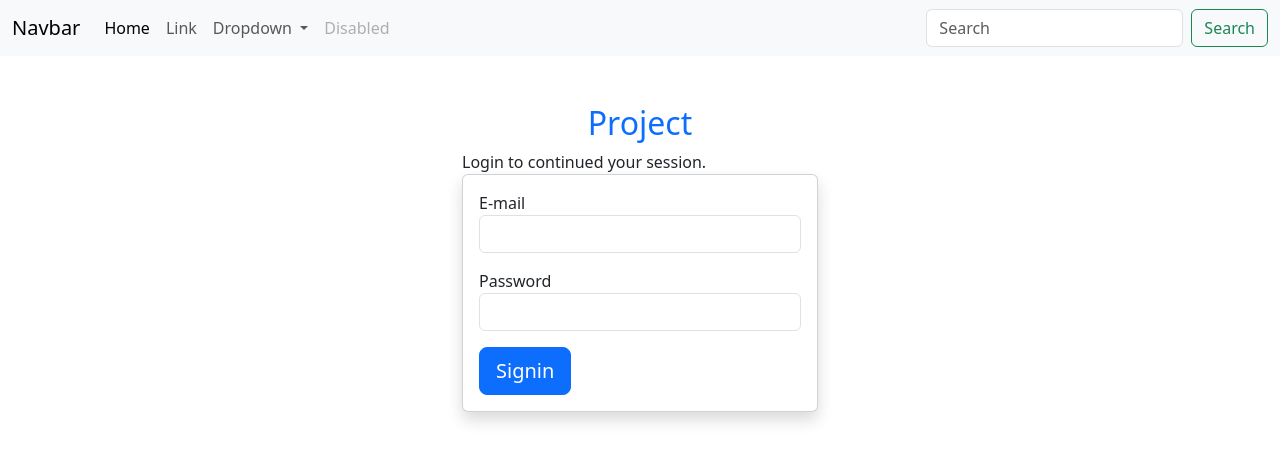
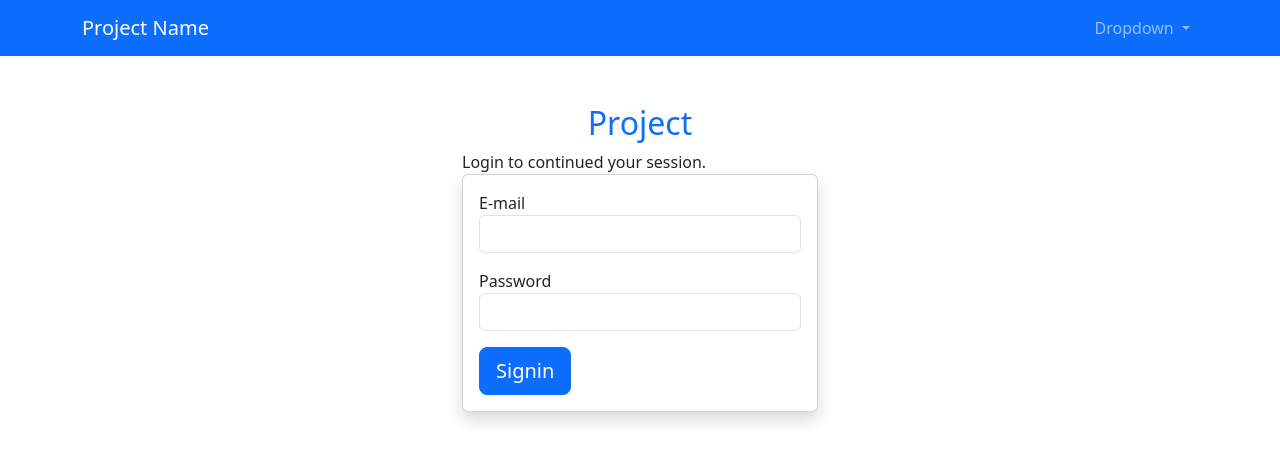
Before and after one commit to khinewin/as_lessone, a PHP site: page / in a window 1280 px wide. Shown: the top 462 px of the page. Run offline with PHP 8.4, Linux system fonts and the light colour scheme.

Commit message:
update dropdown

```diff
--- a/project/navbar.php
+++ b/project/navbar.php
@@ -1,17 +1,12 @@
-<nav class="navbar navbar-expand-lg bg-body-tertiary">
-  <div class="container-fluid">
-    <a class="navbar-brand" href="#">Navbar</a>
+<nav class="navbar navbar-expand-lg bg-primary" data-bs-theme="dark">
+  <div class="container">
+    <a class="navbar-brand" href="#">Project Name</a>
     <button class="navbar-toggler" type="button" data-bs-toggle="collapse" data-bs-target="#navbarSupportedContent" aria-controls="navbarSupportedContent" aria-expanded="false" aria-label="Toggle navigation">
       <span class="navbar-toggler-icon"></span>
     </button>
     <div class="collapse navbar-collapse" id="navbarSupportedContent">
-      <ul class="navbar-nav me-auto mb-2 mb-lg-0">
-        <li class="nav-item">
-          <a class="nav-link active" aria-current="page" href="#">Home</a>
-        </li>
-        <li class="nav-item">
-          <a class="nav-link" href="#">Link</a>
-        </li>
+      <ul class="navbar-nav ms-auto mb-2 mb-lg-0">
+
         <li class="nav-item dropdown">
           <a class="nav-link dropdown-toggle" href="#" role="button" data-bs-toggle="dropdown" aria-expanded="false">
             Dropdown
@@ -23,14 +18,14 @@
             <li><a class="dropdown-item" href="#">Something else here</a></li>
           </ul>
         </li>
-        <li class="nav-item">
+        <!--<li class="nav-item">
           <a class="nav-link disabled" aria-disabled="true">Disabled</a>
-        </li>
+        </li>-->
       </ul>
-      <form class="d-flex" role="search">
+      <!--<form class="d-flex" role="search">
         <input class="form-control me-2" type="search" placeholder="Search" aria-label="Search"/>
         <button class="btn btn-outline-success" type="submit">Search</button>
-      </form>
+      </form>-->
     </div>
   </div>
 </nav>
```
